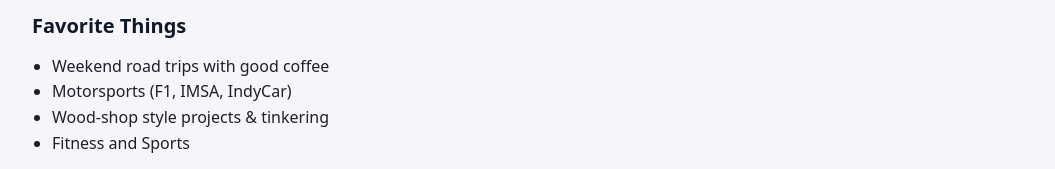
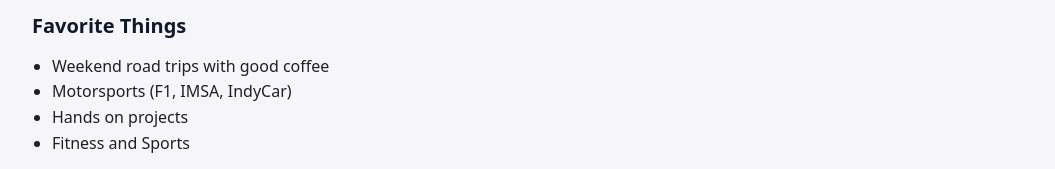
Before and after one commit to BrodenHall/brodhall_HW6, a plain HTML site: page index.html in a window 1280 px wide. Shown: the part 576-745 px from the top of the page, without its empty margins (112-1167 px from the left). Drawn offline with Linux system fonts and the light colour scheme.

Commit message:
Update index.html

```diff
--- a/index.html
+++ b/index.html
@@ -36,7 +36,7 @@
         <ul>
           <li>Weekend road trips with good coffee</li>
           <li>Motorsports (F1, IMSA, IndyCar)</li>
-          <li>Wood-shop style projects & tinkering</li>
+          <li>Hands on projects</li>
           <li>Fitness and Sports</li>
         </ul>
       </section>
```
